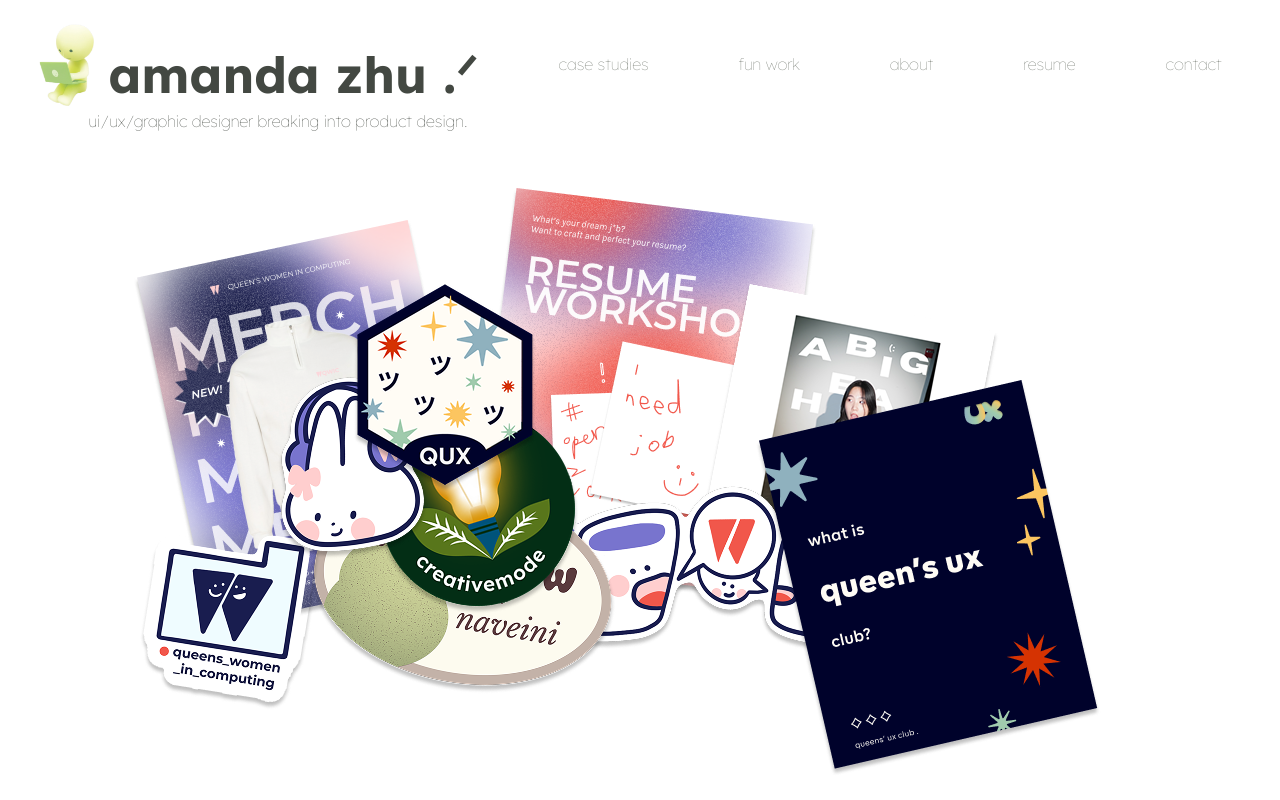
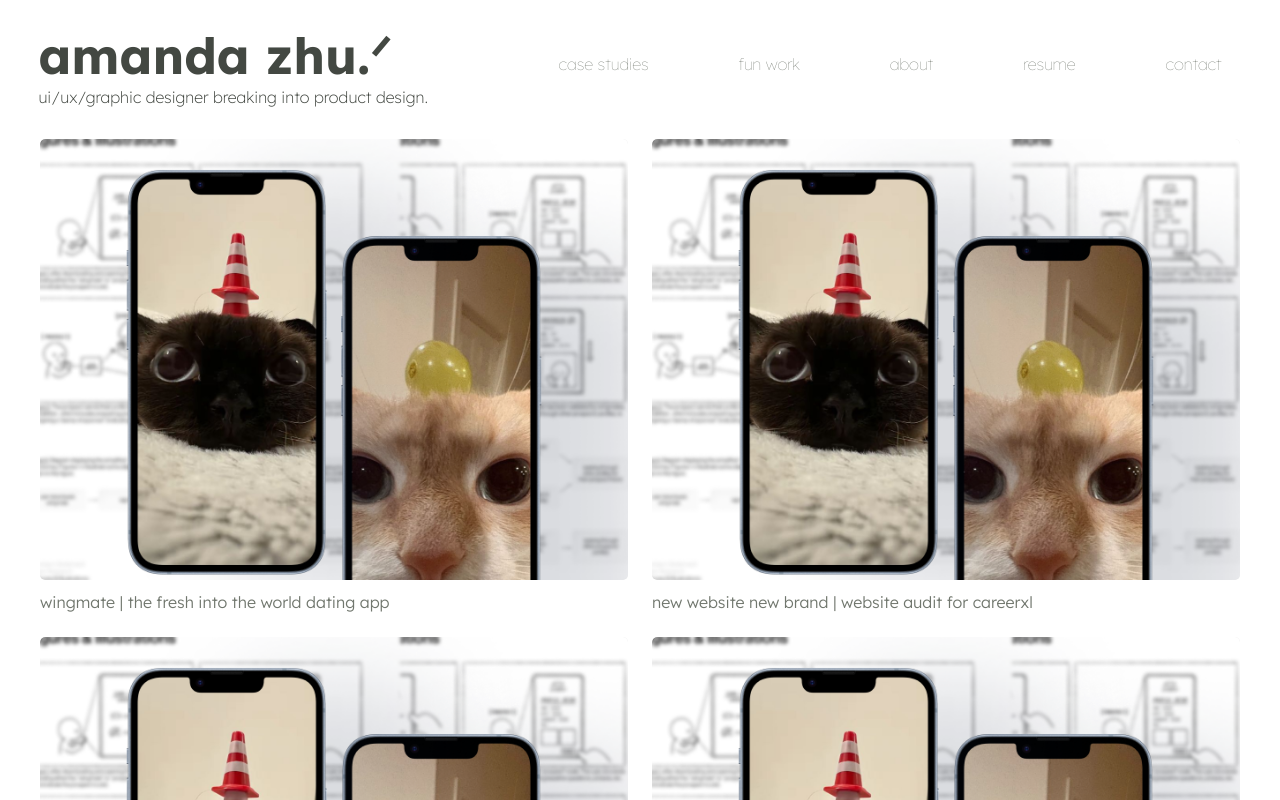
Before and after one commit to jamsnhoney/gallerywebsite, a React (Create React App) app in the folder amandas-gallery/: page / in a window 1280 px wide. Shown: the top 800 px of the page. Built offline with nearby package versions, Linux system fonts and the light colour scheme.

Commit message:
gallery start

```diff
--- a/amandas-gallery/src/App.js
+++ b/amandas-gallery/src/App.js
@@ -1,14 +1,16 @@
 import React from "react";
 import "./App.css";
 
-import Top from "./pages/Top";
+import Navbar from "./pages/Navbar";
 import Hero from "./pages/Hero";
+import CaseStudies from "./components/CaseStudies";
 import Bottom from "./pages/Bottom";
 
 function App() {
   return (
     <>
-      <Top />
+      <Navbar />
+      <CaseStudies />
       <Hero />
       <Bottom />
     </>
--- /dev/null
+++ b/amandas-gallery/src/components/CaseStudies.css
@@ -0,0 +1,61 @@
+.case-studies {
+  width: 100%;
+  padding: 2rem 3vw;
+  box-sizing: border-box;
+}
+
+.case-studies-grid {
+  display: grid;
+  grid-template-columns: repeat(2, 1fr);
+  gap: 1.5rem;
+  max-width: 1200px;
+  margin: 0 auto;
+}
+
+.case-study-card {
+  display: flex;
+  flex-direction: column;
+  margin: 0;
+}
+
+.case-study-media {
+  width: 100%;
+  aspect-ratio: 4 / 3;
+  overflow: hidden;
+  border-radius: 5px;
+  background: #f0f0f0;
+}
+
+.case-study-media a {
+  display: block;
+  width: 100%;
+  height: 100%;
+}
+
+.case-study-thumbnail {
+  width: 100%;
+  height: 100%;
+  object-fit: cover;
+  border-radius: 5px;
+  display: block;
+}
+
+.case-study-title {
+  font-family: "Lexend", sans-serif;
+  font-weight: 300;
+  font-size: 16px;
+  color: #71776E;
+  margin: 0.75rem 0 0;
+  line-height: 1.3;
+}
+
+@media (max-width: 767px) {
+  .case-studies {
+    padding: 2rem 4vw;
+  }
+
+  .case-studies-grid {
+    grid-template-columns: 1fr;
+    gap: 1.25rem;
+  }
+}
--- /dev/null
+++ b/amandas-gallery/src/components/CaseStudies.js
@@ -0,0 +1,46 @@
+import React from "react";
+import "./CaseStudies.css";
+import img1 from "../assets/wingmate.png";
+import img2 from "../assets/wingmate.png";
+import img3 from "../assets/wingmate.png";
+import img4 from "../assets/wingmate.png";
+
+const defaultItems = [
+  { title: "wingmate | the fresh into the world dating app", imageSrc: img1 },
+  { title: "new website new brand | website audit for careerxl", imageSrc: img2 },
+  { title: "let’s get f***king moving | graphic and website design", imageSrc: img3 },
+  { title: "my favourite productivity app | ux research is easy when i am the only user", imageSrc: img4 },
+];
+
+function CaseStudies({ items = defaultItems }) {
+  return (
+    <section className="case-studies" id="case-studies">
+      <div className="case-studies-grid">
+        {items.map((item, index) => (
+          <article key={index} className="case-study-card">
+            <div className="case-study-media">
+              {item.videoUrl ? (
+                <a href={item.videoUrl} target="_blank" rel="noopener noreferrer">
+                  <img
+                    src={item.imageSrc || item.videoThumbnail}
+                    alt=""
+                    className="case-study-thumbnail"
+                  />
+                </a>
+              ) : (
+                <img
+                  src={item.imageSrc}
+                  alt=""
+                  className="case-study-thumbnail"
+                />
+              )}
+            </div>
+            <p className="case-study-title">{item.title}</p>
+          </article>
+        ))}
+      </div>
+    </section>
+  );
+}
+
+export default CaseStudies;
--- a/amandas-gallery/src/pages/Top.js
+++ b/amandas-gallery/src/pages/Navbar.js
@@ -1,20 +1,16 @@
 import { useState } from "react";
-import "../pretty/Top.css";
-import smiski from "../assets/smiskiiii.png";
+import "../pretty/Navbar.css";
 
-function Top() {
+function Navbar() {
   const [menuOpen, setMenuOpen] = useState(false);
 
   return (
     <div className="top">
       <div className="hello">
         <div className="title">
-          <img src={smiski} alt="smiski" className="smiski-image" />
-          <h1>amanda zhu .ᐟ</h1>
+          <h1>amanda zhu.ᐟ</h1>
         </div>
-        <div className="bullets">
-          <p>ui/ux/graphic designer breaking into product design. </p>
-        </div>
+        <p>ui/ux/graphic designer breaking into product design. </p>
       </div>
 
       {/* navbar */}
@@ -40,4 +36,4 @@
   );
 }
 
-export default Top;
+export default Navbar;
--- a/amandas-gallery/src/pretty/Top.css
+++ b/amandas-gallery/src/pretty/Navbar.css
@@ -24,15 +24,15 @@
     color: #434842;
 }
 
-.bullets {
-    font-size: 16px;
-    font-weight: 150;
-    color: #434842;
-    margin: 5px;
-    text-align: left;
-    margin-left: 50px;
+
+.hello p {
+  font-size: 16px;
+  color: #434842;
+  font-weight: 200;
+  cursor: pointer;
+  transition: color 0.3s ease;
+  text-decoration: none;
 }
-
 
 .navbar {
   display: flex;
```
Also changed, not shown: amandas-gallery/src/assets/wingmate.png (added).
